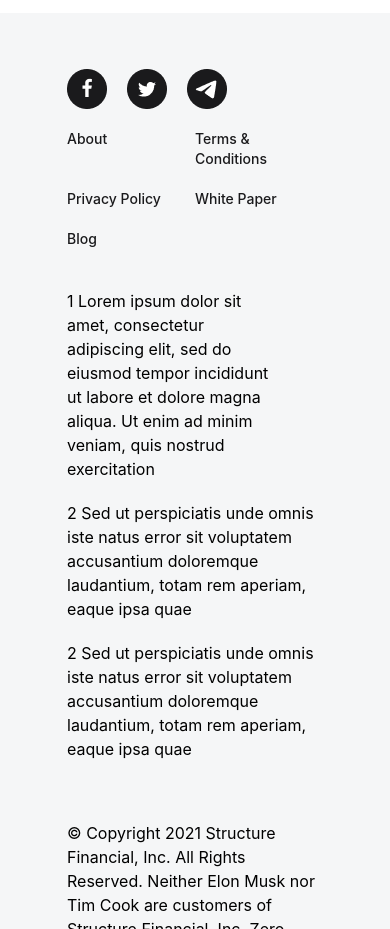
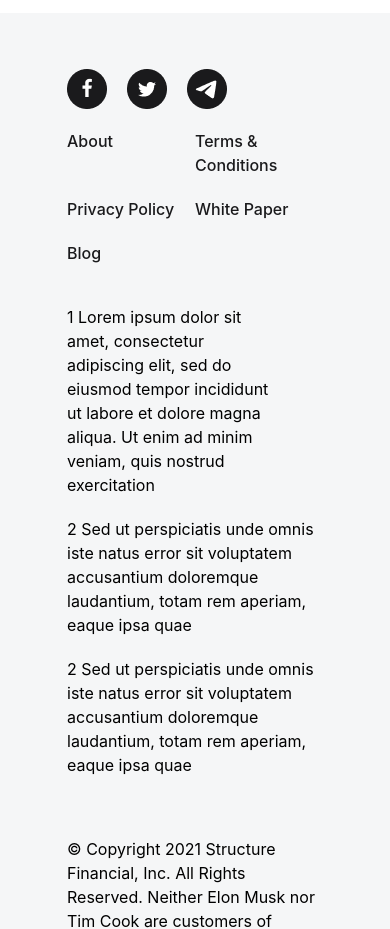
Before and after one commit to sayafIsmael/react-app-structure, a React (Create React App) app: page / in a window 390 px wide. Shown: the part 10800-11729 px from the top of the page. Built offline with nearby package versions, Linux system fonts and the light colour scheme.

Commit message:
fix font

```diff
--- a/src/componetns/Footer.js
+++ b/src/componetns/Footer.js
@@ -8,11 +8,11 @@ export default () => {
             <div className="container mx-auto">
                 <div className="lg:flex grid items-center">
                     <ul className="md:flex sm:grid sm:grid-cols-2 lg:w-9/12 md:w-full lg:order-first md:order-last md:mt-10 lg:mt-0 sm:order-last sm:mt-5">
-                        <li className="md:mr-12 sm:text-sm font-medium text-primary md:text-xl sm:mb-5"><Link to="#">About</Link></li>
-                        <li className="md:mr-12 sm:text-sm font-medium text-primary md:text-xl sm:mb-5"><Link to="#">Terms & Conditions</Link></li>
-                        <li className="md:mr-12 sm:text-sm font-medium text-primary md:text-xl sm:mb-5"><Link to="#">Privacy Policy</Link></li>
-                        <li className="md:mr-12 sm:text-sm font-medium text-primary md:text-xl sm:mb-5"><Link to="#">White Paper</Link></li>
-                        <li className="sm:text-sm font-medium text-primary md:text-xl sm:mb-5"><Link to="#">Blog</Link></li>
+                        <li className="md:mr-12 sm:text-md font-medium text-primary md:text-xl sm:mb-5"><Link to="#">About</Link></li>
+                        <li className="md:mr-12 sm:text-md font-medium text-primary md:text-xl sm:mb-5"><Link to="#">Terms & Conditions</Link></li>
+                        <li className="md:mr-12 sm:text-md font-medium text-primary md:text-xl sm:mb-5"><Link to="#">Privacy Policy</Link></li>
+                        <li className="md:mr-12 sm:text-md font-medium text-primary md:text-xl sm:mb-5"><Link to="#">White Paper</Link></li>
+                        <li className="sm:text-md font-medium text-primary md:text-xl sm:mb-5"><Link to="#">Blog</Link></li>
                     </ul>
                     <ul className="flex lg:w-3/12 md:w-full">
                         <li className="mr-5 font-medium text-primary text-xl"><Link to="#"><img alt="facebook" src="/images/facebook.png" /></Link></li>
```
